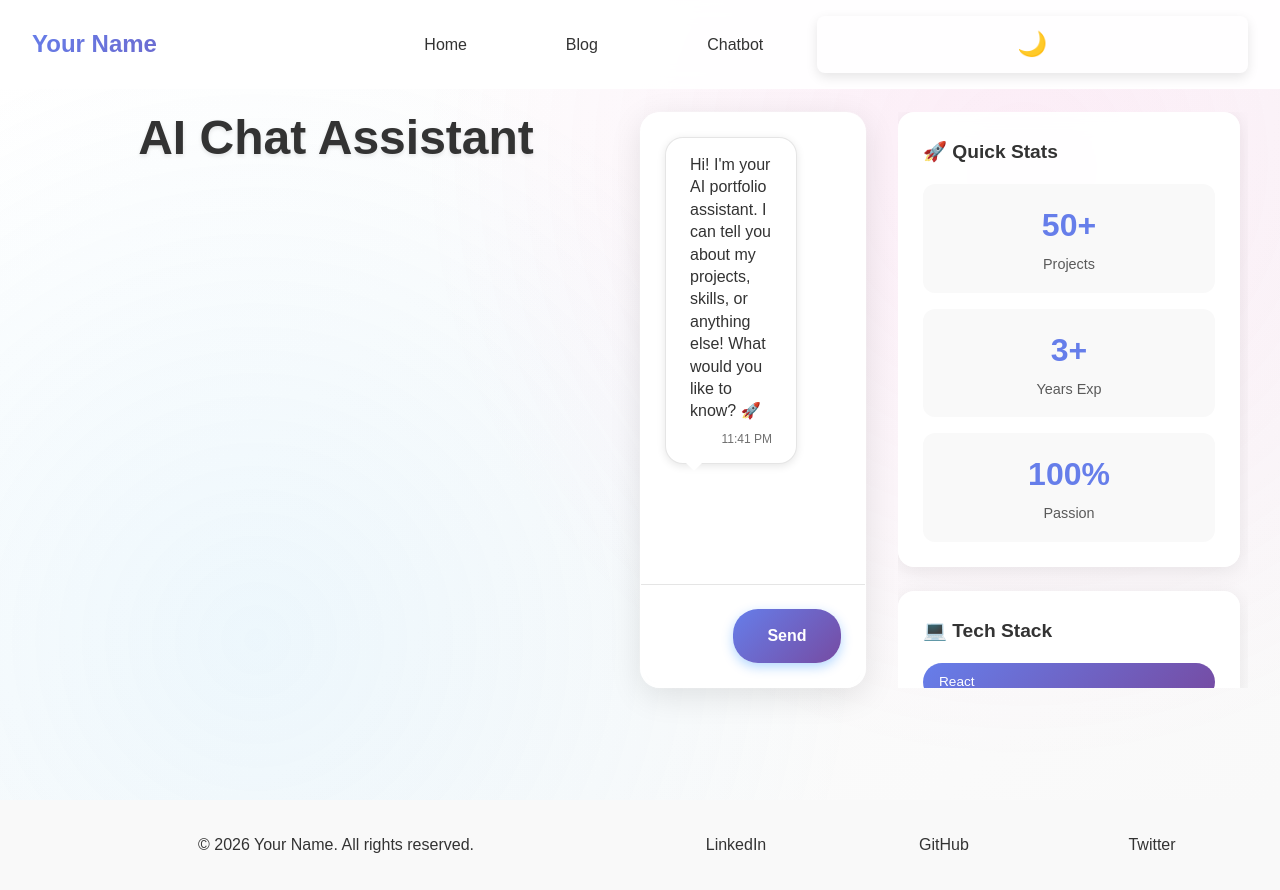
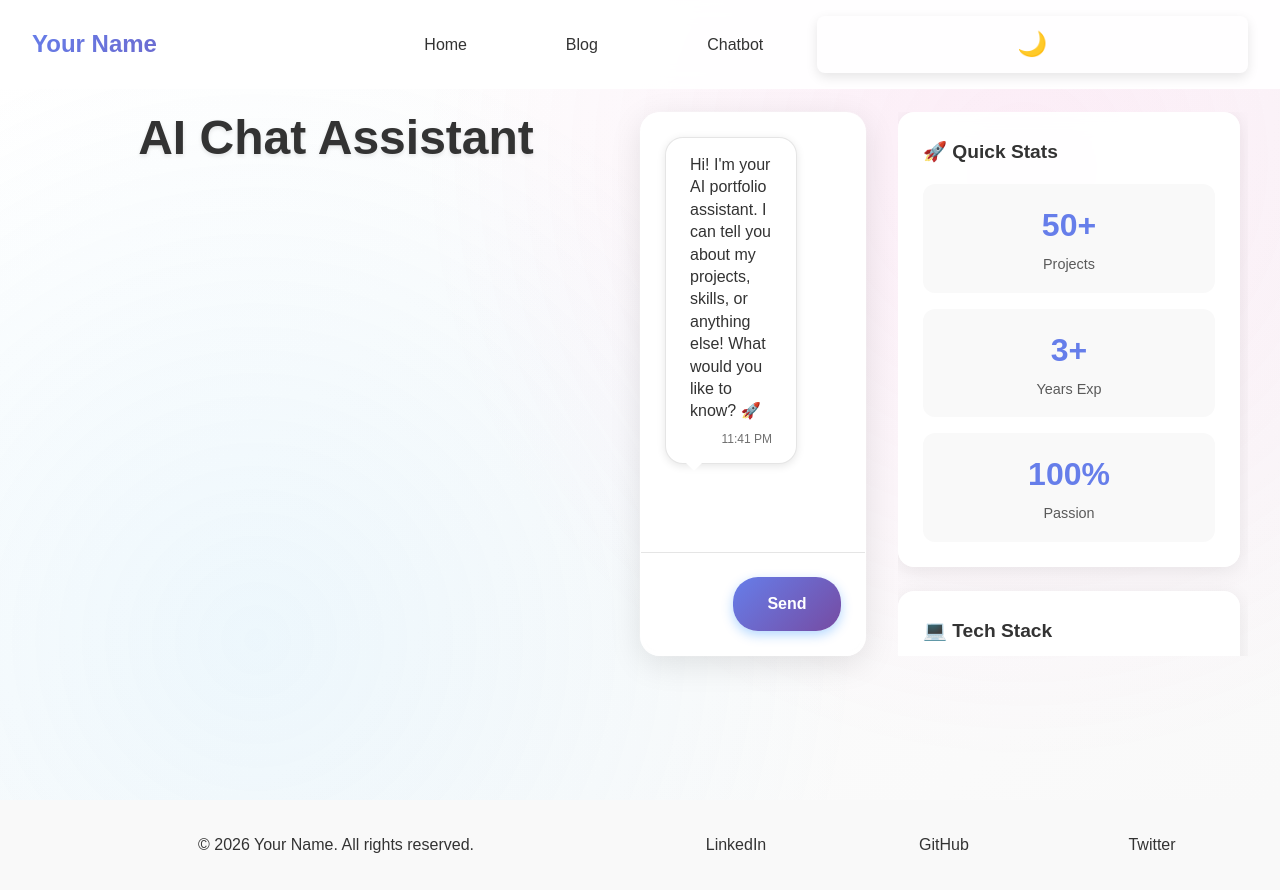
Before and after one commit to Clauxy14/My-Portifolio, a React (Vite) app: page /chatbot in a window 1280 px wide. Built offline with nearby package versions, Linux system fonts and the light colour scheme.

Commit message:
Ai assistance

```diff
--- a/src/pages/Chatbot.css
+++ b/src/pages/Chatbot.css
@@ -52,7 +52,8 @@
   overflow-y: auto;
   padding: 1.5rem;
   scroll-behavior: smooth;
-  min-height: 0; /* Allow flex shrinking */
+  min-height: 200px;
+  max-height: calc(100% - 100px); /* Leave space for input */
 }
 
 .message {
@@ -132,6 +133,8 @@
   border-top: 1px solid rgba(0, 0, 0, 0.1);
   background: rgba(255, 255, 255, 0.8);
   backdrop-filter: blur(5px);
+  flex-shrink: 0;
+  min-height: 80px;
 }
 
 .input-area input {
@@ -244,7 +247,7 @@
   gap: 2rem;
   width: 100%;
   max-width: 1400px;
-  height: calc(100vh - 14rem); /* Account for padding */
+  height: calc(100vh - 16rem); /* Account for padding and h1 */
   align-items: start;
 }
 
```
